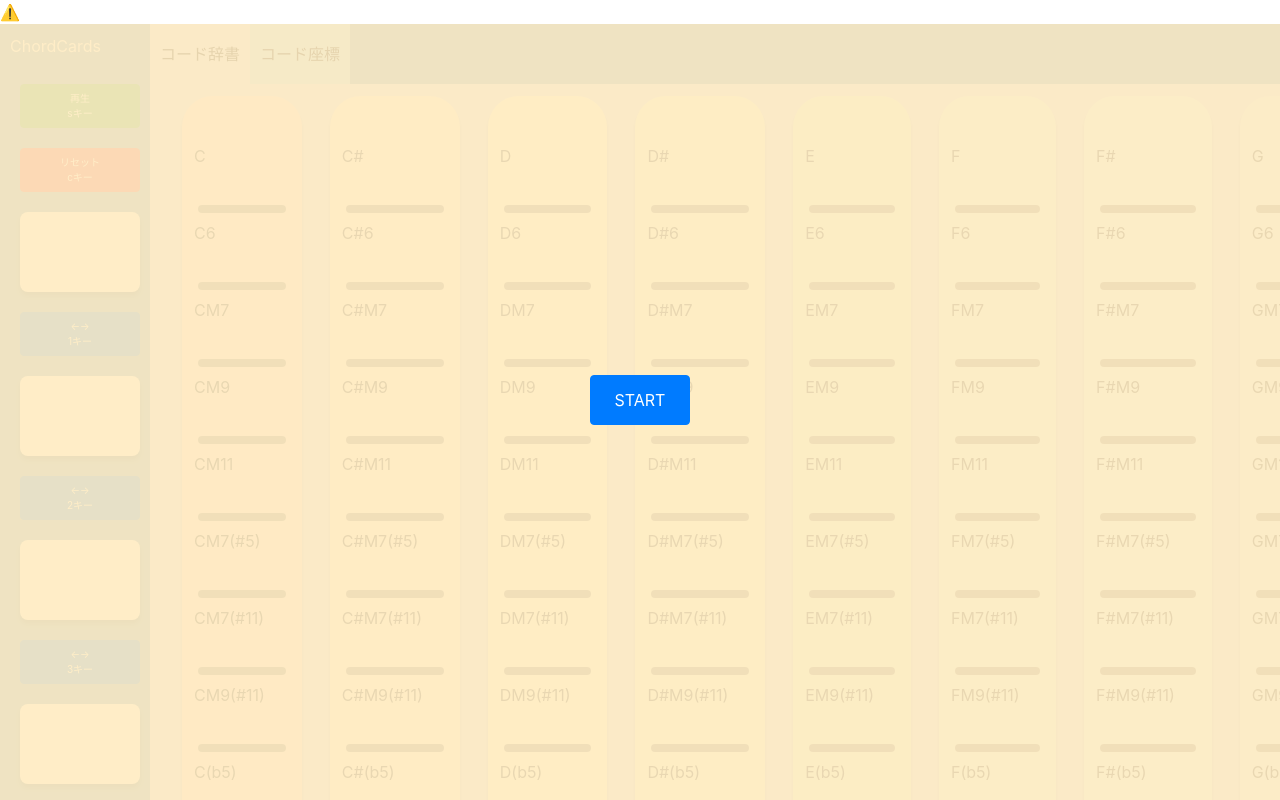
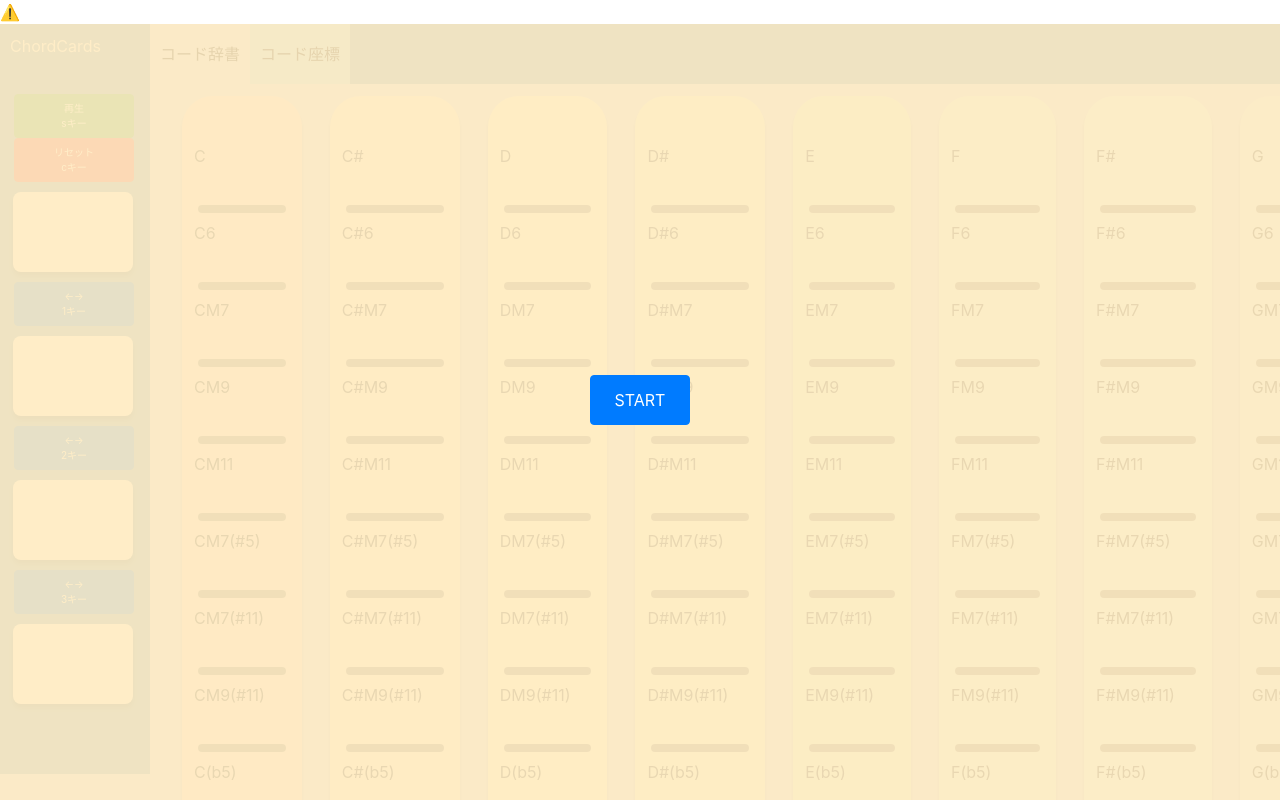
Before and after one commit to SystemEngineeringTeam/geekcamp-vol9-ver2, a Next.js app: page / in a window 1280 px wide. Shown: the top 800 px of the page. Built offline with nearby package versions, Linux system fonts and the light colour scheme; no server answers.

Commit message:
update: ヘッダーのボタン位置を修正

```diff
--- a/components/displayCard.tsx
+++ b/components/displayCard.tsx
@@ -6,6 +6,9 @@ export default forwardRef(function DisplayCard(props, ref){
     const displayCardEl = useRef<HTMLInputElement>(null);
     useImperativeHandle(ref, () => displayCardEl.current!); //forweredrefとuseRefを併用
     const styleDisplayCard: { [key: string]: string } = {
+        position: "relative",
+        top: "20px",
+        left: "-7px",
         height: "80px",
         width: "120px",
         backgroundColor: "#FFFFFF",
--- a/components/header.tsx
+++ b/components/header.tsx
@@ -149,7 +149,7 @@ export const Header = () =>{
 
 
     const styleHeader:{[key:string]:string} = {
-        height: "auto",
+        height: "750px",
         width: "150px",
         padding: "10px",
         backgroundColor: "#5D99C6",
@@ -158,9 +158,11 @@ export const Header = () =>{
     }
 
     const styleButton:{[key:string]:string} = {
+        position: "relative",
+        top: "20px",
+        left: "4px",
         width: "120px",
         fontSize: "10px",
-        margin: "10px",
     }
 
     return (
--- a/components/startPage.tsx
+++ b/components/startPage.tsx
@@ -108,7 +108,7 @@ export default function StartPage(){
 
             <div className="d-flex flex-row w-100" style={{zIndex: "0",position: "absolute" , width: "100%"}}>
                 <UpperHeader setMode={setMode}/>
-                <Header mode={mode}/>
+                <Header/>
                 <Grid mode={mode}/>
             </div>
         </>
```
